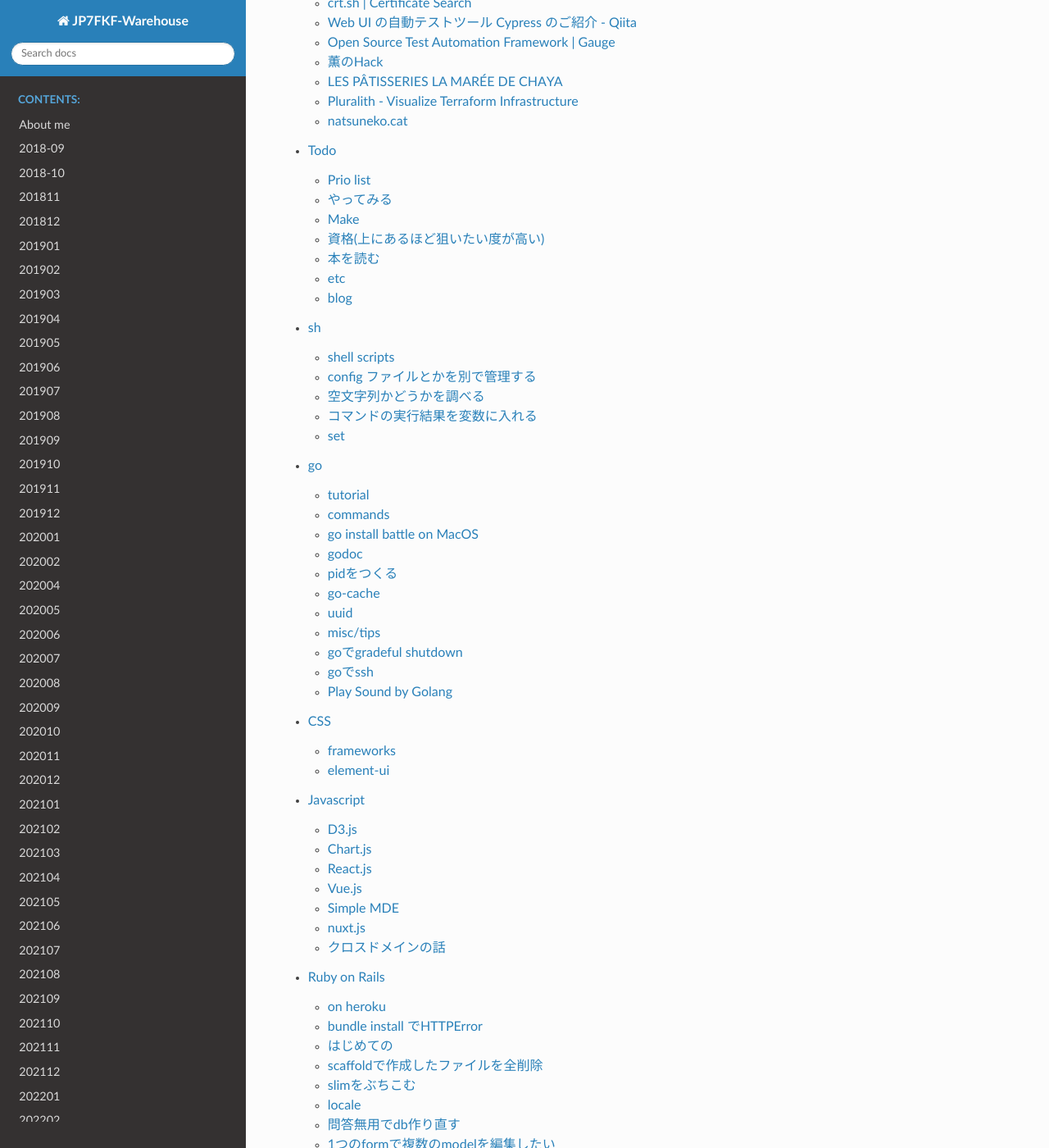
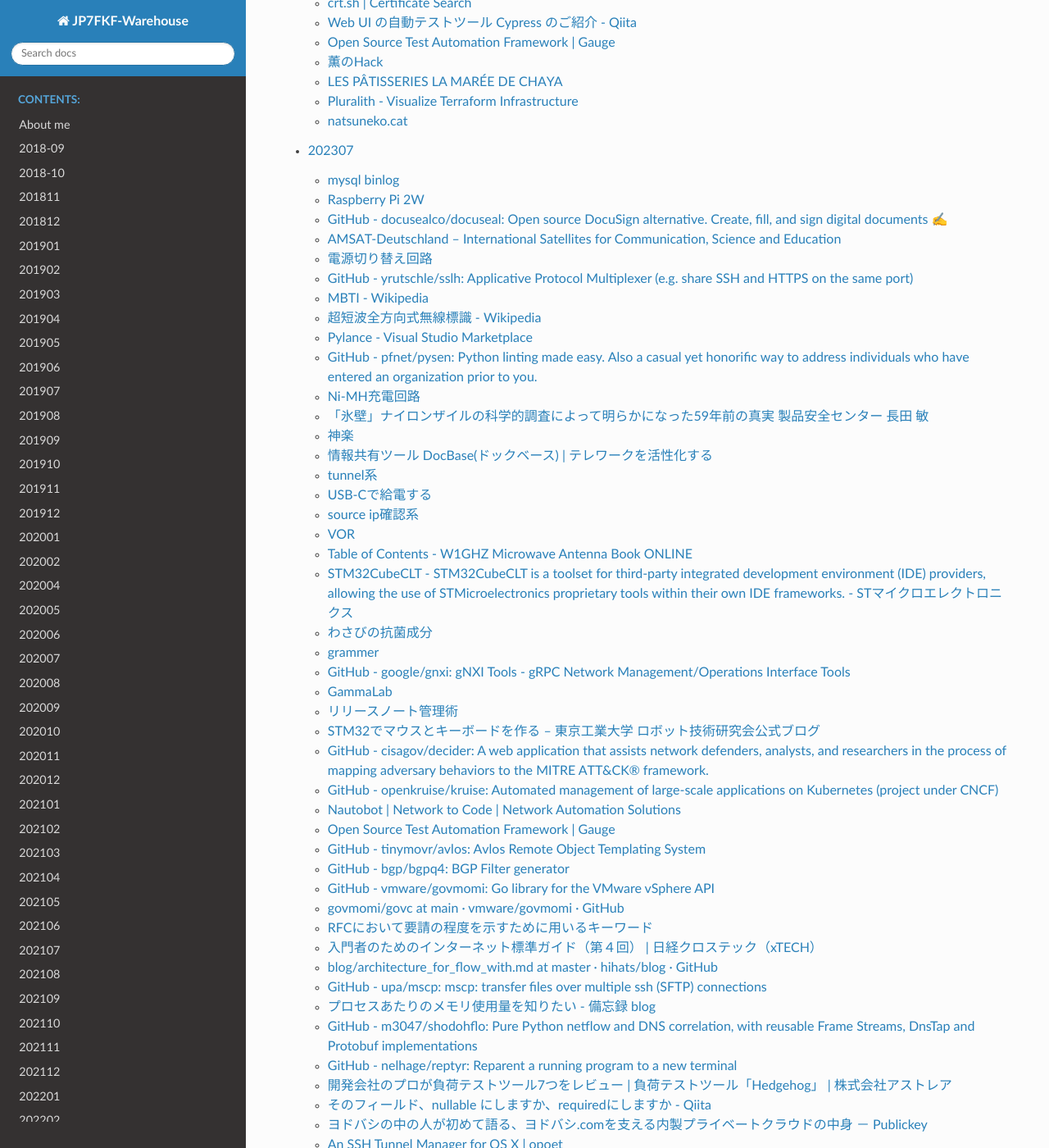
Before and after one commit to jp7fkf/JP7FKF-Warehouse, a Sphinx documentation site: the page built from source/index.rst, in a window 1280 px wide and 1400 px high, scrolled down 37222 px. Shown: the whole window at 82% size. Built offline with Sphinx 7.4.7 and the Read the Docs theme 2.0.0, drawn with Linux system fonts in a browser that asks for light colours; some of the changed text lies outside the part shown.

Commit message:
2023-07-29 11:41:11 JST

````diff
--- /dev/null
+++ b/source/dialy/202307.md
@@ -0,0 +1,169 @@
+# 202307
+
+## mysql binlog
+```
+SHOW BINARY LOGS;
+SHOW BINLOG EVENTS IN '<BINARY_LOG_FILE>' LIMIT 100;
+SHOW BINLOG EVENTS IN '<BINARY_LOG_FILE>' FROM <POSITION> LIMIT 100;
+```
+
+## Raspberry Pi 2W
+- [Raspberry Pi Shop by KSY](https://raspberry-pi.ksyic.com/main/index/pdp.id/849,851)
+- [Raspberry Pi Zero 2 W — スイッチサイエンス](https://www.switch-science.com/products/7600)
+- [Raspberry Pi用 HDMI-CSI 変換アダプターボード — スイッチサイエンス](https://www.switch-science.com/products/9026?_pos=1&_sid=c6ae96062&_ss=r)
+- ref
+  - [ラズピッピ在庫監視(日本)](https://shrimp.marokun.net/rpilocator_ja/)
+
+## [GitHub - docusealco/docuseal: Open source DocuSign alternative. Create, fill, and sign digital documents ✍️](https://github.com/docusealco/docuseal)
+- open source docusign
+
+## [AMSAT-Deutschland – International Satellites for Communication, Science and Education](https://amsat-dl.org/)
+- ドイツのアマチュア衛星通信集団
+
+## 電源切り替え回路
+- [電子工作専科のぐうたラボ  電源切り替え回路](http://denshikousakusenka.blog.fc2.com/blog-entry-170.html)
+  - FET背中合わせ
+- [Arduino よもやま話-9 （UNOの電源切り替え回路） - ラジオペンチ](http://radiopench.blog96.fc2.com/blog-entry-962.html?sp)
+  - オペアンプ
+- [USB電源とバッテリーの切り替え回路を実際に作って確認してみる話 - THUNの遊戯室](https://www.thun-techblog.com/index.php/blog/usbvdd-bat-switching-circuit/)
+
+## [GitHub - yrutschle/sslh: Applicative Protocol Multiplexer (e.g. share SSH and HTTPS on the same port)](https://github.com/yrutschle/sslh)
+- [SSLHでHTTPS, SSH, OpenVPNを443番ポートに共存させる - Qiita](https://qiita.com/kniwase/items/9fb294c8d7eadee4aebf)
+- [SSLH - Share A Same Port For HTTPS And SSH - OSTechNix](https://ostechnix.com/sslh-share-port-https-ssh/)
+- 複数のプロトコルを(ssl, ssh, vpn, etc...)を同一ポートで待ち受けることができるようになる
+
+## [MBTI - Wikipedia](https://ja.wikipedia.org/wiki/MBTI)
+
+## [超短波全方向式無線標識 - Wikipedia](https://ja.wikipedia.org/wiki/%E8%B6%85%E7%9F%AD%E6%B3%A2%E5%85%A8%E6%96%B9%E5%90%91%E5%BC%8F%E7%84%A1%E7%B7%9A%E6%A8%99%E8%AD%98)
+
+## [Pylance - Visual Studio Marketplace](https://marketplace.visualstudio.com/items?itemName=ms-python.vscode-pylance)
+
+## [GitHub - pfnet/pysen: Python linting made easy. Also a casual yet honorific way to address individuals who have entered an organization prior to you.](https://github.com/pfnet/pysen)
+- python formatter/linter
+- [GitHub - PyCQA/flake8: flake8 is a python tool that glues together pycodestyle, pyflakes, mccabe, and third-party plugins to check the style and quality of some python code.](https://github.com/PyCQA/flake8)
+- [isort](https://pycqa.github.io/isort/)
+- [GitHub - psf/black: The uncompromising Python code formatter](https://github.com/psf/black)
+
+## Ni-MH充電回路
+- [MAX712/MAX713](https://www.analog.com/media/jp/technical-documentation/data-sheets/max712-max713_jp.pdf)
+- [急速充電制御ＩＣ　ＭＡＸ７１３: 半導体(モジュール) 秋月電子通商-電子部品・ネット通販](https://akizukidenshi.com/catalog/g/gI-01049/)
+
+## [「氷壁」ナイロンザイルの科学的調査によって明らかになった59年前の真実 製品安全センター 長田 敏](https://www.nite.go.jp/data/000055707.pdf)
+
+## 神楽
+- [アメノウズメ - Wikipedia](https://ja.wikipedia.org/wiki/%E3%82%A2%E3%83%A1%E3%83%8E%E3%82%A6%E3%82%BA%E3%83%A1)
+- [玉串の意味について | 神社本庁](https://www.jinjahoncho.or.jp/omairi/osahou/tamagushi)
+
+## [情報共有ツール DocBase(ドックベース) | テレワークを活性化する](https://docbase.io/)
+
+## tunnel系
+- ssl
+  - [stunnel: Home](https://www.stunnel.org/)
+- icmp
+  - [Ping Tunnel - Send TCP traffic over ICMP](http://www.cs.uit.no/~daniels/PingTunnel/)
+  - [GitHub - utoni/ptunnel-ng: Tunnel TCP connections through ICMP.](https://github.com/utoni/ptunnel-ng)
+- udp
+  - [GitHub - antonbutanaev/udptunnel: Clone of https://code.google.com/archive/p/udptunnel/](https://github.com/antonbutanaev/udptunnel)
+  - [GitHub - samueldeng/udptunnel: Tunnel TCP data through UDP messages.](https://github.com/samueldeng/udptunnel)
+  - [GitHub - astroza/udptunnel: It allows TCP/UDP/ICMP traffic over UDP tunneling. It's useful to avoid Internet restrictions.](https://github.com/astroza/udptunnel)
+- http
+  - [GNU httptunnel](https://www.nocrew.org/software/httptunnel.html)
+    - [NoCrew](https://www.nocrew.org/)
+  - [GitHub - larsbrinkhoff/httptunnel: Bidirectional data stream tunnelled in HTTP requests.](https://github.com/larsbrinkhoff/httptunnel)
+
+## USB-Cで給電する
+- [USB Type-C® Cable and Connector Specification | USB-IF](https://www.usb.org/usb-type-cr-cable-and-connector-specification)
+  - [USB Type-C® Cable and Connector Specification Release 2.2 | USB-IF](https://www.usb.org/document-library/usb-type-cr-cable-and-connector-specification-release-22)
+- Power delivery
+  - 22.4-24MHz(BFSK) をCC経由でネゴシエーション
+  - CC1とCC2は片方Vconn，片方Rp/Rd分圧として利用．
+- CC(Configuration Channel) Pull-up抵抗(power source)
+  - USB Battery Charge: 56kΩ
+  - USB Current(1.5A): 22kΩ
+  - USB Current(3.0A): 10kΩ
+- CC Pull-down抵抗(power sink)
+  - 5.1kΩ
+- PDO
+  - PD1.0: source仕様強制力なし
+  - PD2.0: source仕様が明確に策定
+  - PD3.0: PPSが利用可能に．fixed POD, Augumented POD(PPS)．
+- ref: [パワーデリバリーの起源と仕様  | GraniteRiverLabs](https://www.graniteriverlabs.com/ja-jp/technical-blog/usb-pd-power-delivery-spec-versions)
+
+## source ip確認系
+- http
+  - `curl https://httpbin.org/ip`
+  - `curl https://ifconfig.io`
+  - `curl https://ipinfo.io`
+  - `curl https://myipv4.p1.opendns.com/get_my_ip`
+  - `curl https://myip.dnsomatic.com/`
+- dns
+  - opendns
+    - `dig myip.opendns.com @resolver1.opendns.com`
+      - `resolver1`, `resolver2`, `resolver3`, `resolver4`
+  - google
+    - `dig TXT o-o.myaddr.l.google.com @ns1.google.com`
+      - `ns1`, `ns2`, `ns3`, `ns4`
+
+## VOR
+- [超短波全方向式無線標識 - Wikipedia](https://ja.wikipedia.org/wiki/%E8%B6%85%E7%9F%AD%E6%B3%A2%E5%85%A8%E6%96%B9%E5%90%91%E5%BC%8F%E7%84%A1%E7%B7%9A%E6%A8%99%E8%AD%98)
+
+## [Table of Contents - W1GHZ Microwave Antenna Book ONLINE](http://www.w1ghz.org/antbook/contents.htm)
+
+## [STM32CubeCLT - STM32CubeCLT is a toolset for third-party integrated development environment (IDE) providers, allowing the use of STMicroelectronics proprietary tools within their own IDE frameworks. - STマイクロエレクトロニクス](https://www.st.com/ja/development-tools/stm32cubeclt.html)
+- [Microsoft Visual Studio Code向けのSTM32ツール拡張機能を発表 | STM32, STM8ファミリはSTの32bit／8bit汎用マイクロコントローラ製品](https://www.stmcu.jp/news/press/100483/)
+
+## わさびの抗菌成分
+- アリルイソチオシアネートというツーンとくる辛味成分のアレが抗菌作用を持っている．
+  - `CH_2CHCH_2NCS`, `C4H5NS`
+  - 抗腫瘍作用(がん予防剤)も報告されている
+- [アリルイソチオシアネート - Wikipedia](https://ja.wikipedia.org/wiki/%E3%82%A2%E3%83%AA%E3%83%AB%E3%82%A4%E3%82%BD%E3%83%81%E3%82%AA%E3%82%B7%E3%82%A2%E3%83%8D%E3%83%BC%E3%83%88)
+
+## [grammer](https://slpr.sakura.ne.jp/sikinote/supplement/python/grammer/python_grammer_20230727.html)
+- pythonのりかいが初見でよくわかる
+
+## [GitHub - google/gnxi: gNXI Tools - gRPC Network Management/Operations Interface Tools](https://github.com/google/gnxi)
+
+## [GammaLab](https://gammalab.net/)
+
+## [リリースノート管理術](https://r7kamura.com/articles/2022-07-18-release-notes-management)
+
+## [STM32でマウスとキーボードを作る – 東京工業大学 ロボット技術研究会公式ブログ](https://blog.rogiken.org/blog/2018/12/20/stm32%E3%81%A7%E3%83%9E%E3%82%A6%E3%82%B9%E3%81%A8%E3%82%AD%E3%83%BC%E3%83%9C%E3%83%BC%E3%83%89%E3%82%92%E4%BD%9C%E3%82%8B/)
+
+## [GitHub - cisagov/decider: A web application that assists network defenders, analysts, and researchers in the process of mapping adversary behaviors to the MITRE ATT&CK® framework.](https://github.com/cisagov/Decider/)
+
+## [GitHub - openkruise/kruise: Automated management of large-scale applications on Kubernetes (project under CNCF)](https://github.com/openkruise/kruise)
+
+## [Nautobot | Network to Code | Network Automation Solutions](https://networktocode.com/nautobot/)
+- [GitHub - nautobot/nautobot: Network Source of Truth & Network Automation Platform](https://github.com/nautobot/nautobot)
+
+## [Open Source Test Automation Framework | Gauge](https://gauge.org/)
+
+## [GitHub - tinymovr/avlos: Avlos Remote Object Templating System](https://github.com/tinymovr/avlos)
+
+## [GitHub - bgp/bgpq4: BGP Filter generator](https://github.com/bgp/bgpq4)
+
+## [GitHub - vmware/govmomi: Go library for the VMware vSphere API](https://github.com/vmware/govmomi)
+
+## [govmomi/govc at main · vmware/govmomi · GitHub](https://github.com/vmware/govmomi/tree/main/govc)
+
+## [RFCにおいて要請の程度を示すために用いるキーワード](https://www.nic.ad.jp/ja/tech/ipa/RFC2119JA.html)
+
+## [入門者のためのインターネット標準ガイド（第４回） | 日経クロステック（xTECH）](https://xtech.nikkei.com/it/members/NNW/ITARTICLE/20000922/4/)
+
+## [blog/architecture_for_flow_with.md at master · hihats/blog · GitHub](https://github.com/hihats/blog/blob/master/architecture_for_flow_with.md)
+
+## [GitHub - upa/mscp: mscp: transfer files over multiple ssh (SFTP) connections](https://github.com/upa/mscp)
+
+## [プロセスあたりのメモリ使用量を知りたい - 備忘録 blog](https://sharply.hatenablog.com/entry/2016/07/18/233546)
+
+## [GitHub - m3047/shodohflo: Pure Python netflow and DNS correlation, with reusable Frame Streams, DnsTap and Protobuf implementations](https://github.com/m3047/shodohflo)
+
+## [GitHub - nelhage/reptyr: Reparent a running program to a new terminal](https://github.com/nelhage/reptyr)
+
+## [開発会社のプロが負荷テストツール7つをレビュー | 負荷テストツール「Hedgehog」 | 株式会社アストレア](https://pr.hedgehog-loader.io/blog/3r5ta4m94hnb46nssjjqnw)
+
+## [そのフィールド、nullable にしますか、requiredにしますか - Qiita](https://qiita.com/sakuraya/items/2d98c352c74ad72e2a9a)
+
+## [ヨドバシの中の人が初めて語る、ヨドバシ.comを支える内製プライベートクラウドの中身 － Publickey](https://www.publickey1.jp/blog/22/com.html)
+
+## [An SSH Tunnel Manager for OS X | opoet](https://www.opoet.com/pyro/index.php)
--- a/source/index.rst
+++ b/source/index.rst
@@ -68,6 +68,7 @@ Welcome to JP7FKF-Warehouse!
   dialy/202304
   dialy/202305
   dialy/202306
+  dialy/202307
   todo
   programming/sh
   programming/go
--- a/source/tech/monitoring.md
+++ b/source/tech/monitoring.md
@@ -75,6 +75,7 @@
 - [統合システム運用管理 JP1：日立](https://www.hitachi.co.jp/Prod/comp/soft1/jp1/index.html)
 - [統合運用管理 Systemwalker｜ソフトウェア : 富士通](https://www.fujitsu.com/jp/products/software/middleware/business-middleware/systemwalker/)
 - [GitHub - theonedev/onedev: Self-hosted Git Server with CI/CD and Kanban](https://github.com/theonedev/onedev)
+- [GitHub - cisagov/decider: A web application that assists network defenders, analysts, and researchers in the process of mapping adversary behaviors to the MITRE ATT&CK® framework.](https://github.com/cisagov/Decider/)
 
 ### messaging
 - [XMPP | XMPP Main](https://xmpp.org/)
--- a/source/tech/terraform.md
+++ b/source/tech/terraform.md
@@ -80,3 +80,5 @@ terraform apply --target=resource01 --target=resource02
   - `export TF_CLI_ARGS_plan="--parallelism=30"` とかでも指定できるのでdefault値として変更したければshellのrcとかに書いておくもの良い．
 
 ## [terraform-provider-esxi を使って自宅 ESXi サーバに VM を立てよう - Qiita](https://qiita.com/entertvl/items/16789d7cb330450c4f27)
+
+## [Terraform職人入門: 日々の運用で学んだ知見を淡々とまとめる - Qiita](https://qiita.com/minamijoyo/items/1f57c62bed781ab8f4d7)
--- a/source/tech/tools.md
+++ b/source/tech/tools.md
@@ -8,6 +8,21 @@
 -  [Crowi](https://site.crowi.wiki/)
 -  [Knowledge - Free knowledge base system](https://information-knowledge.support-project.org/ja/)
 
+### git-based wiki
+- [Snowdrift.coop / Wiki · GitLab](https://gitlab.com/snowdrift/wiki)
+- [Snowdrift Wiki - Welcome](https://wiki.snowdrift.coop/)
+- [GitHub - vimwiki/vimwiki: Personal Wiki for Vim](https://github.com/vimwiki/vimwiki)
+- [GitHub - zadam/trilium: Build your personal knowledge base with Trilium Notes](https://github.com/zadam/trilium)
+- [GitHub - honkit/honkit: :book: HonKit is building beautiful books using Markdown - Fork of GitBook](https://github.com/honkit/honkit)
+  - [GitBook - Where technical teams document](https://www.gitbook.com/)
+- [GitHub - jgm/gitit: A wiki using HAppS, pandoc, and git](https://github.com/jgm/gitit)
+  - [Happstack](https://www.happstack.com/)
+- [GitHub - gollum/gollum: A simple, Git-powered wiki with a sweet API and local frontend.](https://github.com/gollum/gollum)
+- [GitHub - scragg0x/realms-wiki: Git based wiki inspired by Gollum](https://github.com/scragg0x/realms-wiki)
+- [GitHub - TryGhost/Ghost: Turn your audience into a business. Publishing, memberships, subscriptions and newsletters.](https://github.com/tryghost/Ghost)
+- [GitHub - hiddentao/melkor: Wiki powered by Node.js and Git](https://github.com/hiddentao/melkor)
+- [WiGit: A Git-based Wiki | mko.re](https://el-tramo.be/wigit/)
+
 ## Video Conference
 - [Free Video Conferencing Software for Web & Mobile | Jitsi](https://jitsi.org/)
 
@@ -17,3 +32,124 @@
 ## [Ghidra](https://ghidra-sre.org/)
 
 ## [GitHub - theonedev/onedev: Self-hosted Git Server with CI/CD and Kanban](https://github.com/theonedev/onedev)
+
+## Public DNS
+-[Google Public DNS](https://dns.google/)
+  - [Public DNS | Google for Developers](https://developers.google.com/speed/public-dns)
+  - UDP/TCP,DoH, DoT
+  - IPv4
+    - `8.8.8.8`
+    - `8.8.4.4`
+  - IPv6
+    - `2001:4860:4860::8888`
+    - `2001:4860:4860::8844`
+- [Cloud Delivered Enterprise Security by OpenDNS](https://www.opendns.com/)
+  - [Use OpenDNS](https://use.opendns.com/)
+  - UDP/TCP,DoH
+  - general
+    - `208.67.222.222`
+    - `208.67.220.220`
+    - `2620:119:35::35`
+    - `2620:119:53::53`
+    - `dns.opendns.com`
+    - DoH: `https://doh.opendns.com/dns-query`
+  - farmily sheld
+    - `208.67.222.123`
+    - `208.67.220.123`
+    - `::ffff:d043:de7b`
+    - `::ffff:d043:dc7b`
+    - `familyshield.opendns.com`
+    - DoH: `https://doh.familyshield.opendns.com/dns-query`
+  - sandbox
+    - `208.67.222.2`
+    - `208.67.220.2`
+    - `2620:0:ccc::2`
+    - `2620:0:ccd::2`
+    - `sandbox.opendns.com`
+- [Free DNS Resolvers | Control D](https://controld.com/free-dns?)
+  - UDP/TCP,DoH, DoT
+  - `76.76.2.0`
+  - `76.76.10.0`
+  - `2606:1a40::`
+  - `2606:1a40:1::`
+- [Quad9 | A public and free DNS service for a better security and privacy](https://www.quad9.net/)
+  - UDP/TCP,DoH
+  - `9.9.9.9`
+  - `149.112.112.112`
+  - `9.9.9.10` (insecure, no malware blocking)
+  - `2620:fe::fe`
+  - `2620:fe::9`
+  - `2620:fe::10` (insecure, no malware blocking)
+- [1.1.1.1 — the Internet’s Fastest, Privacy-First DNS Resolver](https://1.1.1.1/dns/)
+  - UDP/TCP,DoH, DoT
+  - general
+    - `1.1.1.1`
+    - `1.0.0.1`
+    - `2606:4700:4700::1111`
+    - `2606:4700:4700::1001`
+  - Malware Blocking
+    - `1.1.1.2`
+    - `1.0.0.2`
+    - `2606:4700:4700::1112`
+    - `2606:4700:4700::1002`
+  - Malware and Adult Content Blocking
+    - `1.1.1.3`
+    - `1.0.0.3`
+    - `2606:4700:4700::1113`
+    - `2606:4700:4700::1003`
+- [Free DNS Filtering | Block Online Porn with CleanBrowsing](https://cleanbrowsing.org/filters/)
+  - UDP/TCP,DoH, DoT
+  - general
+    - `185.228.168.9`
+    - `185.228.169.9`
+    - `2a0d:2a00:1::2`
+    - `2a0d:2a00:2::2`
+    - DoH: `https://doh.cleanbrowsing.org/doh/family-filter/`
+    - DoT: `family-filter-dns.cleanbrowsing.org`
+  - Adult Filter
+    - `185.228.168.10`
+    - `185.228.169.11`
+    - `2a0d:2a00:1::1`
+    - `2a0d:2a00:2::1`
+    - DoH: `https://doh.cleanbrowsing.org/doh/adult-filter/`
+    - DoT: `adult-filter-dns.cleanbrowsing.org`
+  - Security Filter
+    - `185.228.168.9`
+    - `185.228.169.9`
+    - `2a0d:2a00:1::2`
+    - `2a0d:2a00:2::2`
+    - DoH: `https://doh.cleanbrowsing.org/doh/security-filter/`
+    - DoT: `security-filter-dns.cleanbrowsing.org`
+- [Alternate DNS - Ad Blocking DNS Server](https://alternate-dns.com/)
+  - `76.76.19.19`
+  - `76.223.122.150`
+  - `2602:fcbc::ad`
+  - `2602:fcbc:2::ad`
+- [Connect to public AdGuard DNS server](https://adguard-dns.io/en/public-dns.html)
+  - general
+    - `94.140.14.14`
+    - `94.140.15.15`
+    - `2a10:50c0::ad1:ff`
+    - `2a10:50c0::ad2:ff`
+    - DoH: `https://dns.adguard-dns.com/dns-query`
+    - DoT: `tls://dns.adguard-dns.com`
+  - non-filtering
+    - `94.140.14.140`
+    - `94.140.14.141`
+    - `2a10:50c0::1:ff`
+    - `2a10:50c0::2:ff`
+    - DoH: `https://unfiltered.adguard-dns.com/dns-query`
+    - DoT: `tls://unfiltered.adguard-dns.com`
+  - family protection
+    - `94.140.14.15`
+    - `94.140.15.16`
+    - `2a10:50c0::bad1:ff`
+    - `2a10:50c0::bad2:ff`
+    - DoH: `https://family.adguard-dns.com/dns-query`
+    - DoT: `tls://family.adguard-dns.com`
+- refs
+  - [The Best Free and Public DNS Servers (July 2023)](https://www.lifewire.com/free-and-public-dns-servers-2626062)
+
+## [GitHub - cisagov/decider: A web application that assists network defenders, analysts, and researchers in the process of mapping adversary behaviors to the MITRE ATT&CK® framework.](https://github.com/cisagov/Decider/)
+
+## [GitHub - openkruise/kruise: Automated management of large-scale applications on Kubernetes (project under CNCF)](https://github.com/openkruise/kruise)
````
Also changed, not shown: source/dialy/202306.md (+0 -1 lines).
